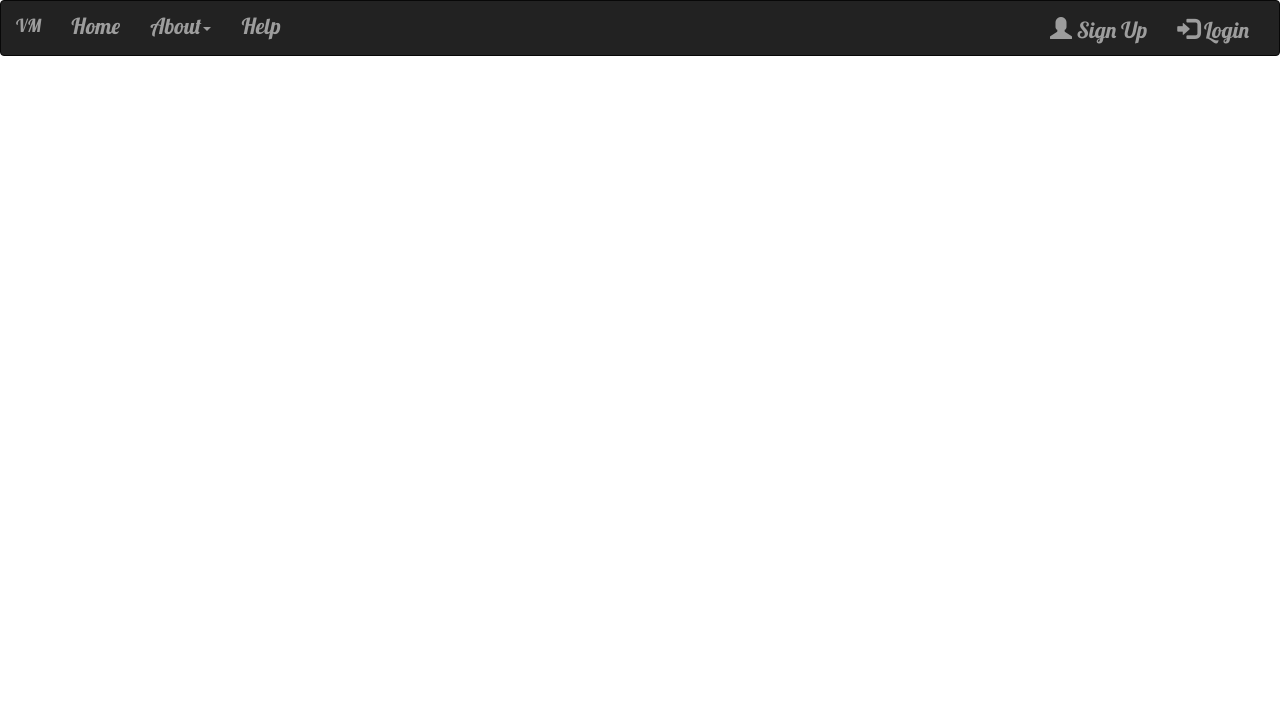
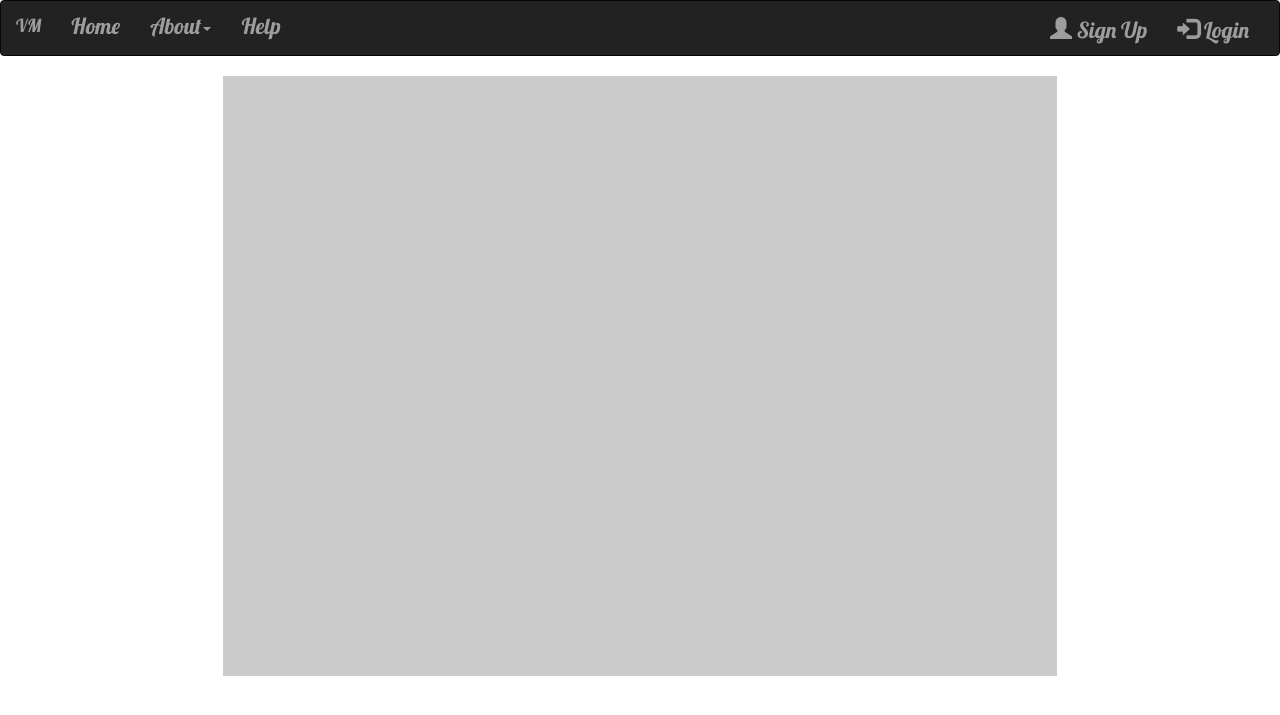
Before and after one commit to VM-Inc/loginsystem, a PHP site: page /html.php in a window 1280 px wide. Shown: the top 715 px of the page. Run offline with PHP 8.4, Linux system fonts and the light colour scheme.

Commit message:
Update
Update

```diff
--- a/html.php
+++ b/html.php
@@ -2,3 +2,14 @@
 include_once 'header.php';
 
 ?>
+<div class="col-sm-12">
+  <div class="col-sm-2">
+    &nbsp;
+  </div>
+  <div class="col-sm-8" style="background-color:#ccc; height:600px;">
+
+  </div>
+  <div class="col-sm-2">
+    &nbsp;
+  </div>
+</div>
```
Also changed, not shown: coversation.php (added, +13 -0 lines), index.php (+15 -0 lines).
